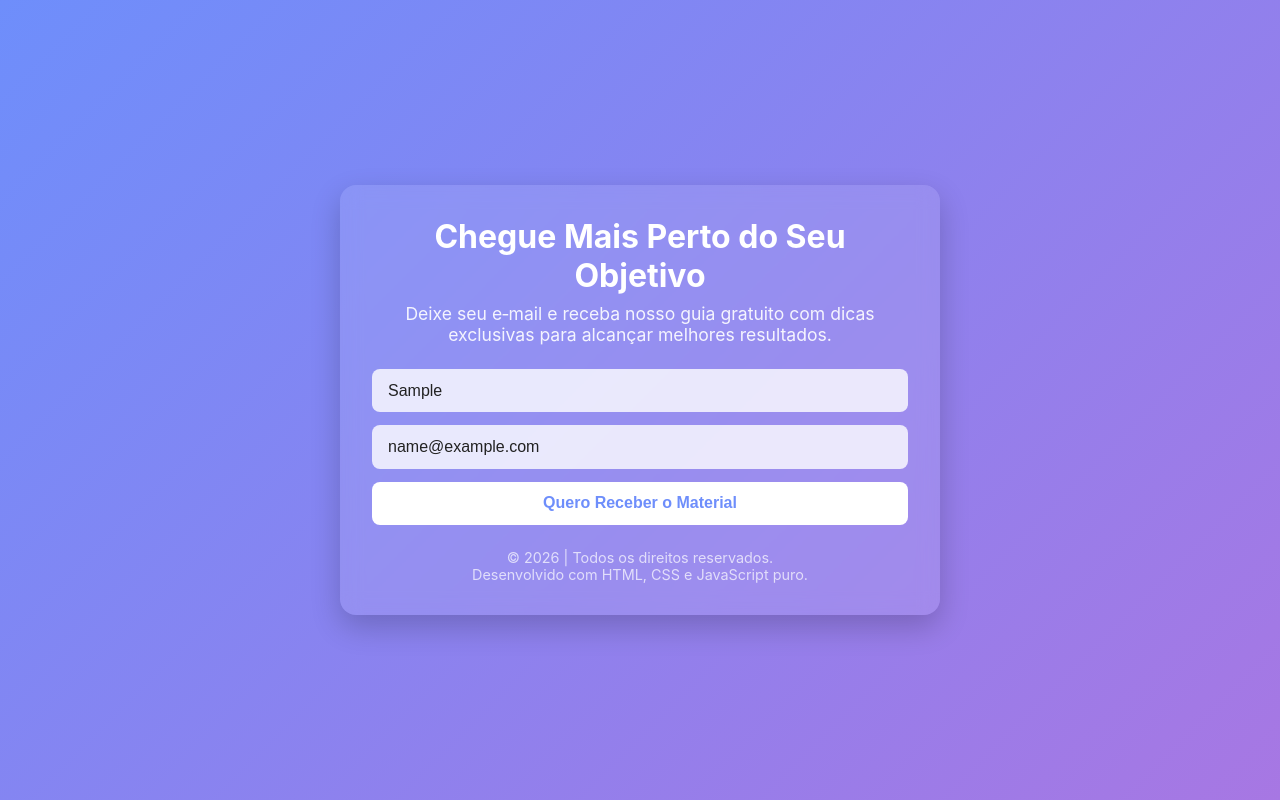
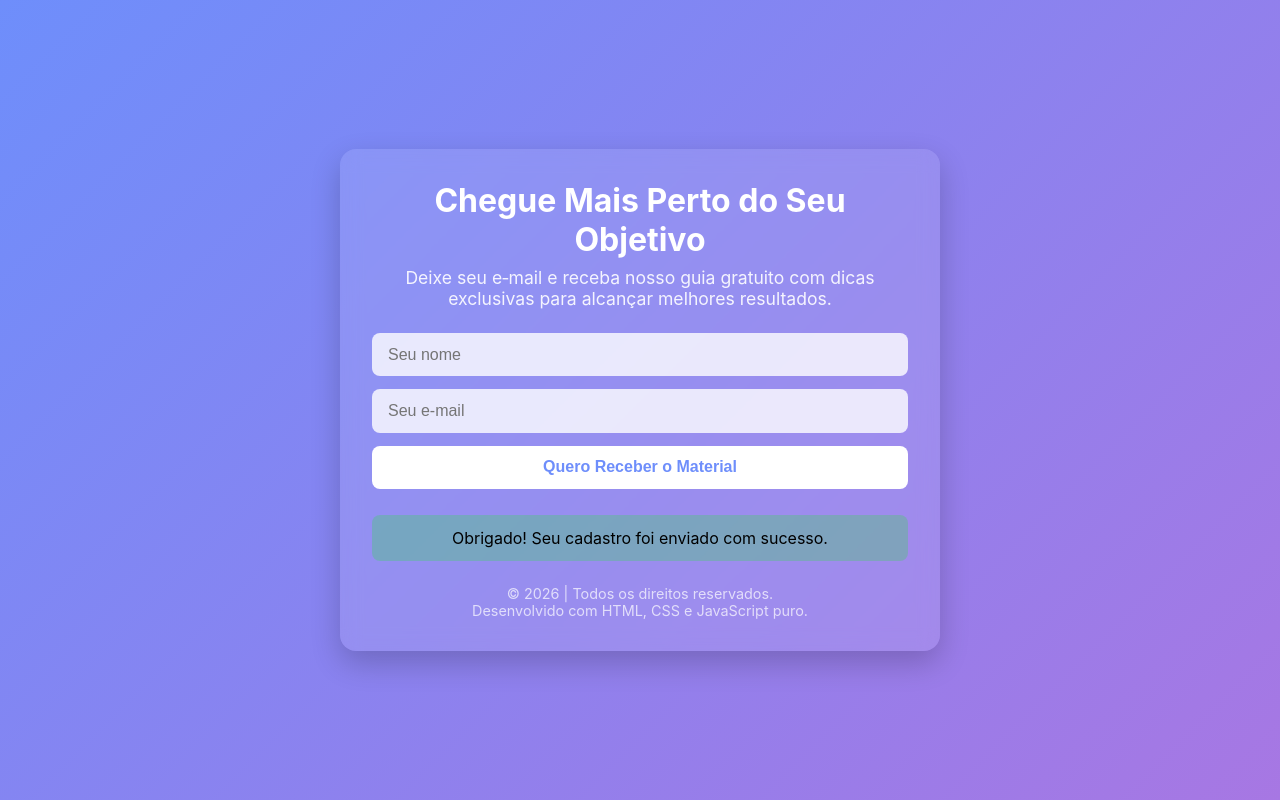
Before and after one commit to Yeshua3x/Cspturepage1, a plain HTML site: page index.html in a window 1280 px wide. Both pictures are taken after typing "Sample", "name@example.com" into the empty fields and a click on the button "Quero Receber o Material". Drawn offline with Linux system fonts and the light colour scheme.

Commit message:
Update index.html

```diff
--- a/index.html
+++ b/index.html
@@ -73,6 +73,14 @@
       font-size: 0.9rem;
       opacity: 0.7;
     }
+    .success {
+      display: none;
+      background: rgba(0, 255, 0, 0.2);
+      color: #000;
+      padding: 0.8rem;
+      border-radius: 8px;
+      margin-top: 0.8rem;
+    }
   </style>
 </head>
 <body>
@@ -82,10 +90,21 @@
       Deixe seu e‑mail e receba nosso guia gratuito com dicas exclusivas para alcançar melhores resultados.
     </p>
 
-    <form class="form" action="#" method="POST" onsubmit="alert('Obrigado! Seu e-mail foi recebido.'); return false;">
+    <!-- Formulário configurado para Netlify Forms -->
+    <form
+      class="form"
+      name="captura"
+      method="POST"
+      data-netlify="true"
+      onsubmit="document.getElementById('success').style.display = 'block'; this.reset(); return false;"
+    >
+      <input type="hidden" name="form-name" value="captura" />
       <input type="text" placeholder="Seu nome" name="nome" required />
       <input type="email" placeholder="Seu e-mail" name="email" required />
       <button type="submit">Quero Receber o Material</button>
+      <div class="success" id="success">
+        Obrigado! Seu cadastro foi enviado com sucesso.
+      </div>
     </form>
 
     <div class="footer">
```
